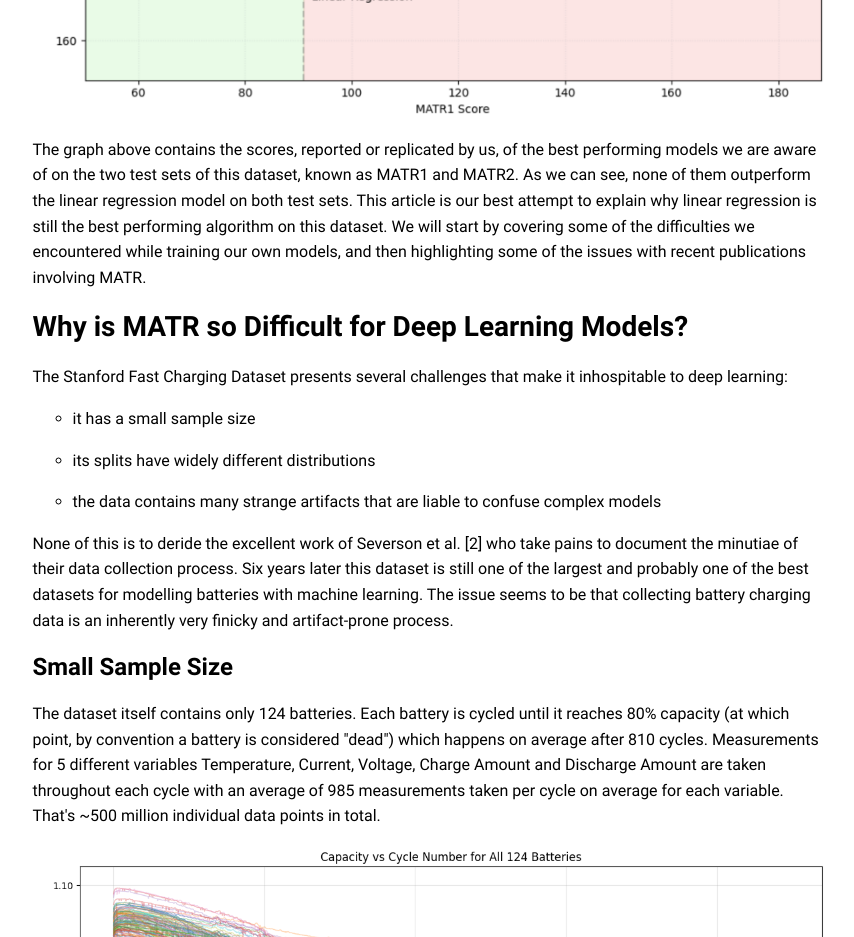
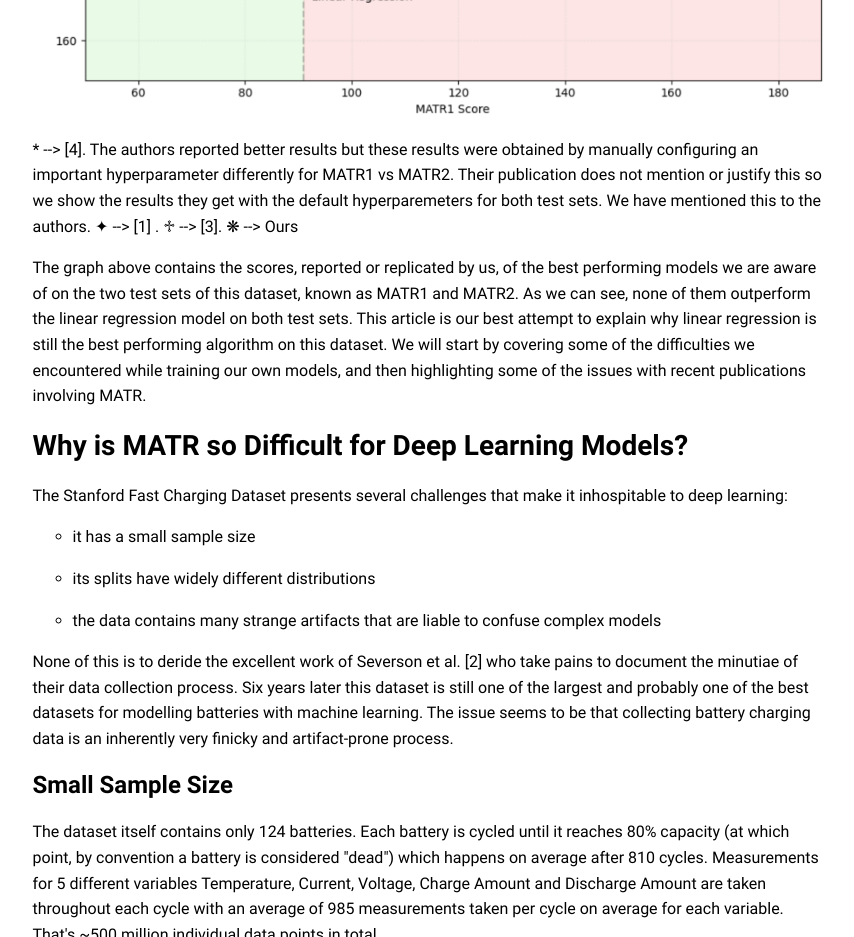
Before and after one commit to fair-dinkum-systems/fds-website, an Eleventy site: page src/content/blog/the-stanford-fast-charging-dataset-challenges-in-battery-life-prediction.md in a window 1280 px wide. Shown: the part 1860-2797 px from the top of the page, without its empty margins (210-1064 px from the left). Built offline with nearby package versions, Linux system fonts and the light colour scheme; Eleventy itself is replaced by a stand-in of ours; files that its build step writes are made by us from their sources.

Commit message:
Update Blog “the-stanford-fast-charging-dataset-challenges-in-battery-life-prediction”

```diff
--- a/src/content/blog/the-stanford-fast-charging-dataset-challenges-in-battery-life-prediction.md
+++ b/src/content/blog/the-stanford-fast-charging-dataset-challenges-in-battery-life-prediction.md
@@ -19,12 +19,12 @@ The dataset released alongside this paper, the so called “Stanford Fast Chargi
 
 ![](/assets/images/blog/feb-18-screenshot-from-battery-ml-researchers.png "* --> [4]. The authors reported better results but these results were obtained by manually configuring an important hyperparameter differently for MATR1 vs MATR2. Their publication does not mention or justify this so we show the results they get with the default hyperparemeters for both test sets. We have mentioned this to the authors.  ✦ --> [1] . ♱ --> [3].  ❋ --> Ours")
 
+\* --> \[4]. The authors reported better results but these results were obtained by manually configuring an important hyperparameter differently for MATR1 vs MATR2. Their publication does not mention or justify this so we show the results they get with the default hyperparemeters for both test sets. We have mentioned this to the authors.  ✦ --> \[1] . ♱ --> \[3].  ❋ --> Ours
+
 The graph above contains the scores, reported or replicated by us, of the best performing models we are aware of on the two test sets of this dataset, known as MATR1 and MATR2. As we can see, none of them outperform the linear regression model on both test sets.
 This article is our best attempt to explain why linear regression is still the best performing algorithm on this dataset. We will start by covering some of the difficulties we encountered while training our own models, and then highlighting some of the issues with recent publications involving MATR.
 
 ## Why is MATR so Difficult for Deep Learning Models?
-
-
 
 The Stanford Fast Charging Dataset presents several challenges that make it inhospitable to deep learning:
 
@@ -45,8 +45,6 @@ Ultimately however the test sets only require a single prediction per battery: t
 Given this, the whole battery chemistry aspect of this dataset becomes less important. The really important problem for ML researchers when dealing with MATR becomes: how do we overcome the small number of labels? There are many possible answers (transfer learning, data augmentation, etc) but none of them are simple or guaranteed to work.
 
 ### Diverse Batch Characteristics
-
-
 
 The dataset was collected in 3 batches, b1, b2 and b3 representing 3 sequential groups of 48 or so batteries that were plugged into the same potentiostat and cycled until death. Multiple months elapsed between each set being plugged in and some had to be dropped due to measurement abnormalities. The training set and MATR1 are made up of a combination of b1 and b2, MATR2 is the entirety of b3. As it turns out these batches have significantly divergent properties, starting with the target.
 
```
